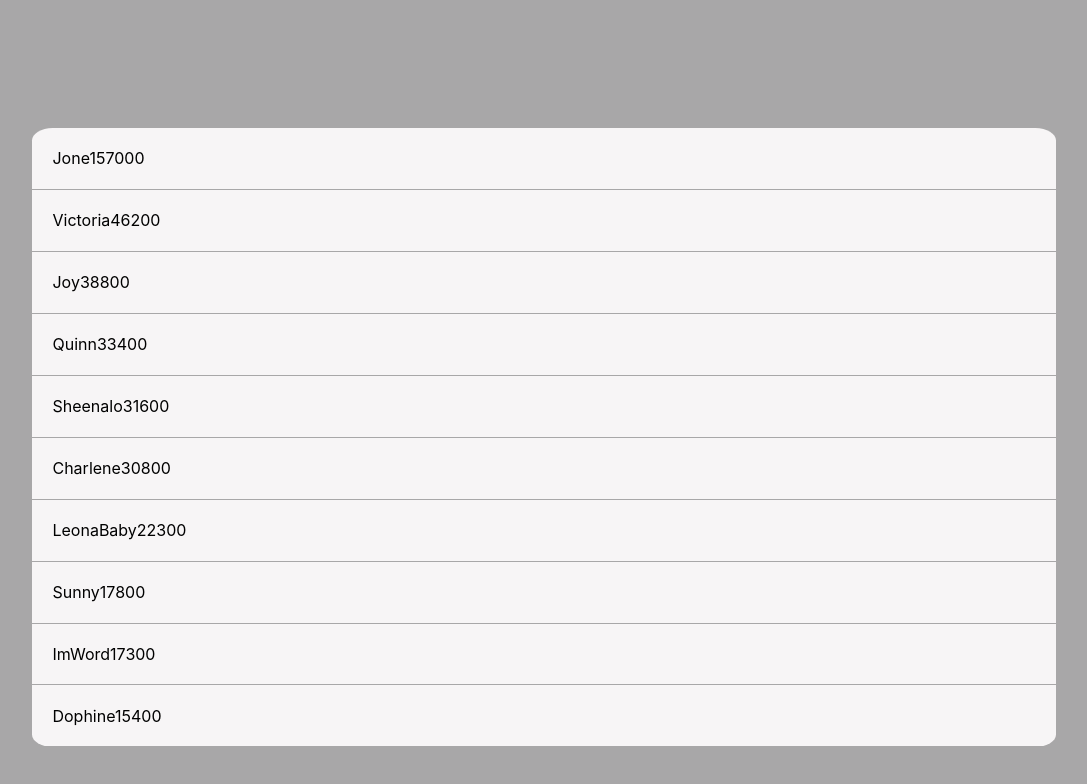
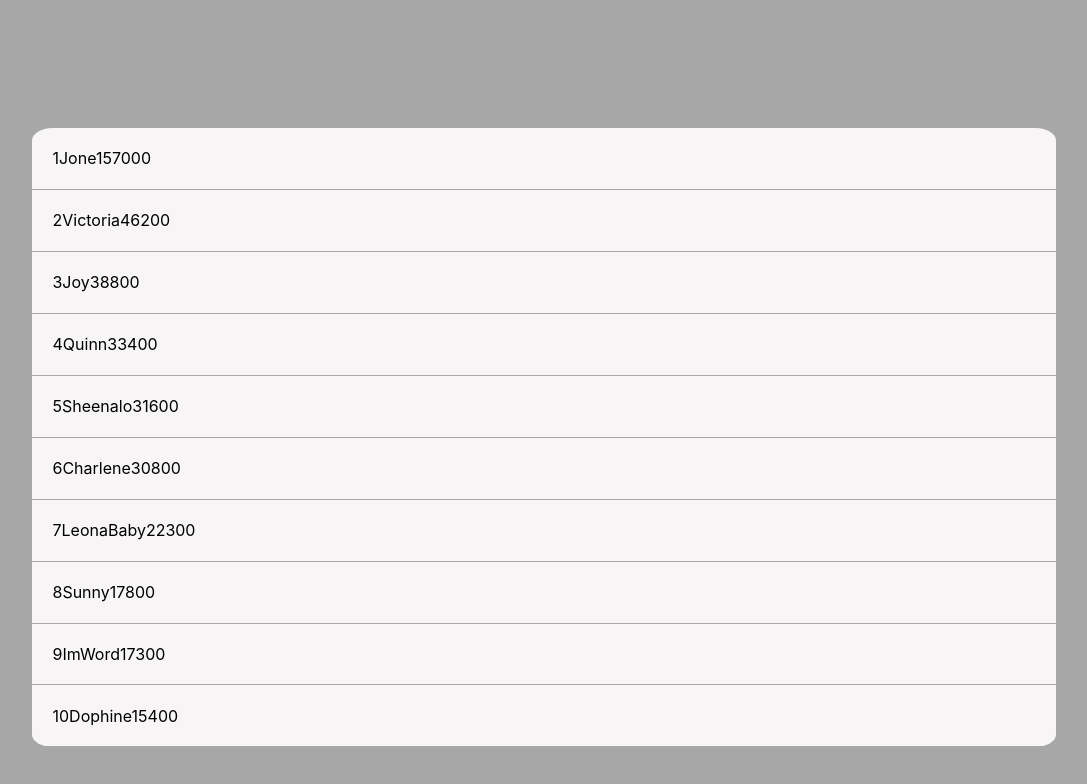
Before and after one commit to niraj-patel-sa/solutionanalyts-reactjs-niraj, a React (Create React App) app: page /dashboard in a window 1280 px wide. Shown: the top 784 px of the page, without its empty margins (96-1183 px from the left). Built offline with nearby package versions, Linux system fonts and the light colour scheme.

Commit message:
[refactor] styling

```diff
--- a/src/pages/Dashboard/StyledComponent.ts
+++ b/src/pages/Dashboard/StyledComponent.ts
@@ -11,6 +11,14 @@ export const ListElementContainer = styled.div`
  padding: 2%
 `;
 
-export const ListElement = styled.span`
-  text-align: center;
+export const RankElement = styled.span`
+ text-align: left;
 `;
+
+export const NameElement = styled.span`
+  text-align: left;
+`;
+
+export const ScoreElement = styled.span`
+   text-align: right;
+`
--- a/src/pages/Dashboard/components/PlayersList/PlayersList.tsx
+++ b/src/pages/Dashboard/components/PlayersList/PlayersList.tsx
@@ -8,12 +8,13 @@ const PlayersList: FC<PlayersListProps> = (props) => {
     <ListContainer>
       {
         props.players && props.players.length > 0
-        && props.players.map(player => {
+        && props.players.map((player, index) => {
           return <SinglePlayer
             displayName={player.displayName}
             score={player.score}
             picture={player.picture}
             userID={player.userID}
+            rank={index}
           />
         })
       }
--- a/src/pages/Dashboard/components/SinglePlayer/SinglePlayer.tsx
+++ b/src/pages/Dashboard/components/SinglePlayer/SinglePlayer.tsx
@@ -1,13 +1,14 @@
 import { FC } from "react";
-import { ListElementContainer, ListElement } from '../../StyledComponent';
+import { ListElementContainer, NameElement, ScoreElement, RankElement } from '../../StyledComponent';
 import { SinglePlayerProps } from '../../Dashboard.type';
 
 const SinglePlayer: FC<SinglePlayerProps> = (props) => {
   return (
     <ListElementContainer>
-      <ListElement>{props.displayName}</ListElement>
-      <ListElement>{props.picture}</ListElement>
-      <ListElement>{props.score}</ListElement>
+      <RankElement>{props.rank + 1}</RankElement>
+      <NameElement>{props.displayName}</NameElement>
+      {/* <ListElement>{props.picture}</ListElement> */}
+      <ScoreElement>{props.score}</ScoreElement>
     </ListElementContainer>
   )
 }
```
Also changed, not shown: src/pages/Dashboard/Dashboard.type.ts (+9 -1 lines).
